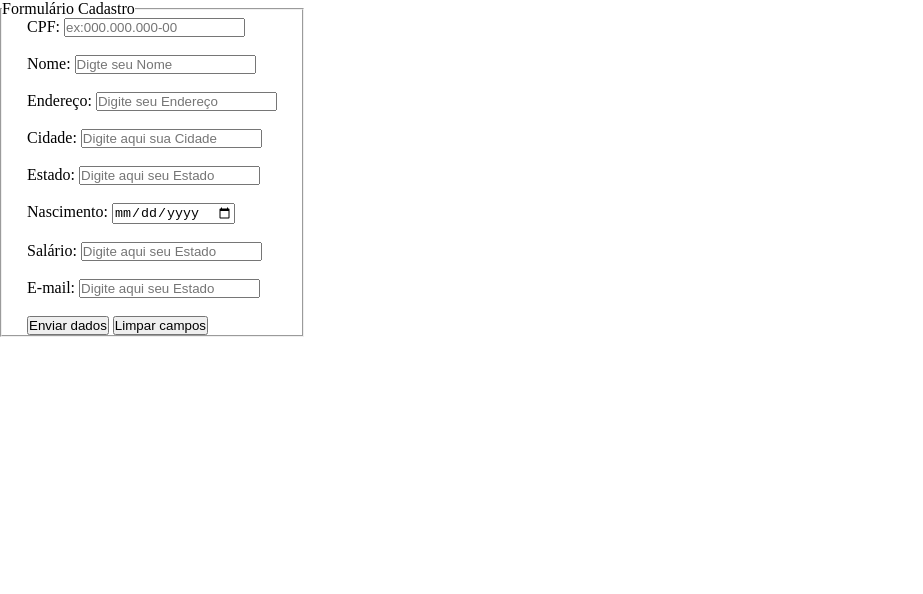
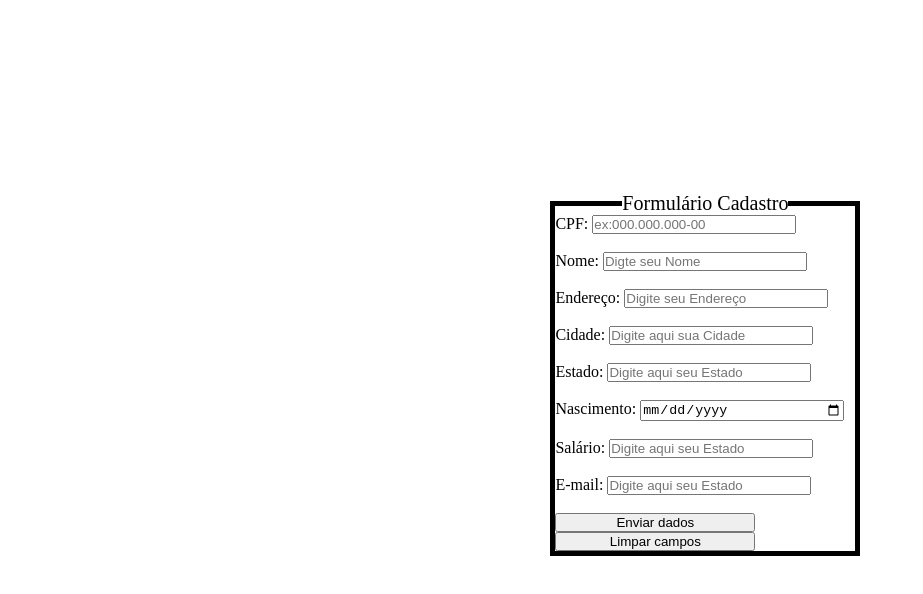
Before and after one commit to JGuedess-senai/atividade_validacao, a plain HTML site: page index.html in a window 1280 px wide. Shown: the whole page, without its empty margins (0-923 px from the left). Drawn offline with Linux system fonts and the light colour scheme.

Commit message:
fazendo a estilização, mas não vai dar tempo de terminar.

```diff
--- a/_css/style.css
+++ b/_css/style.css
@@ -6,6 +6,21 @@
 .form-container {
     display: flex;
     justify-content: center;
-    justify-items: center;
+    position: absolute;
+    margin: 15% 43%;
     width: 300px;
 }
+
+legend {
+    font-size: 20px;
+    text-align: center;
+}
+
+fieldset {
+    border: 5px solid black;
+
+}
+
+input {
+    width: 200px;
+}
```
